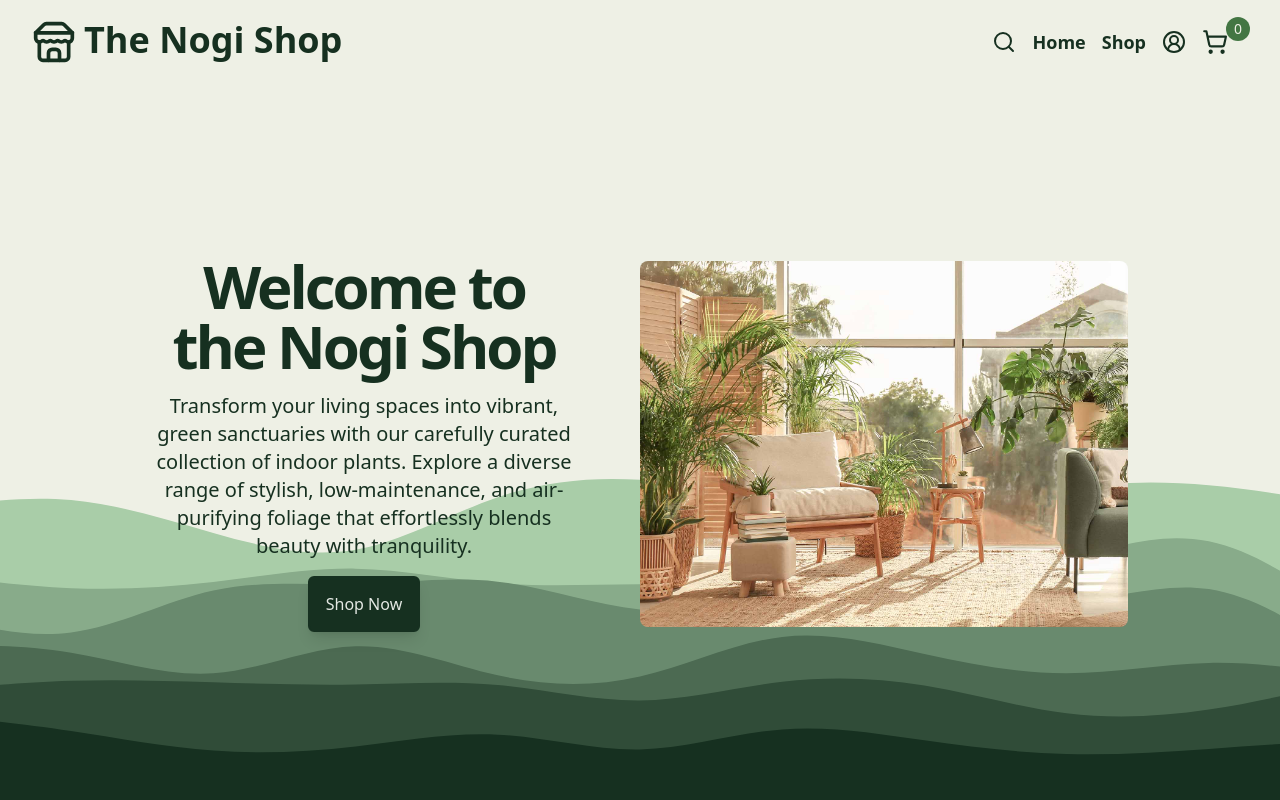
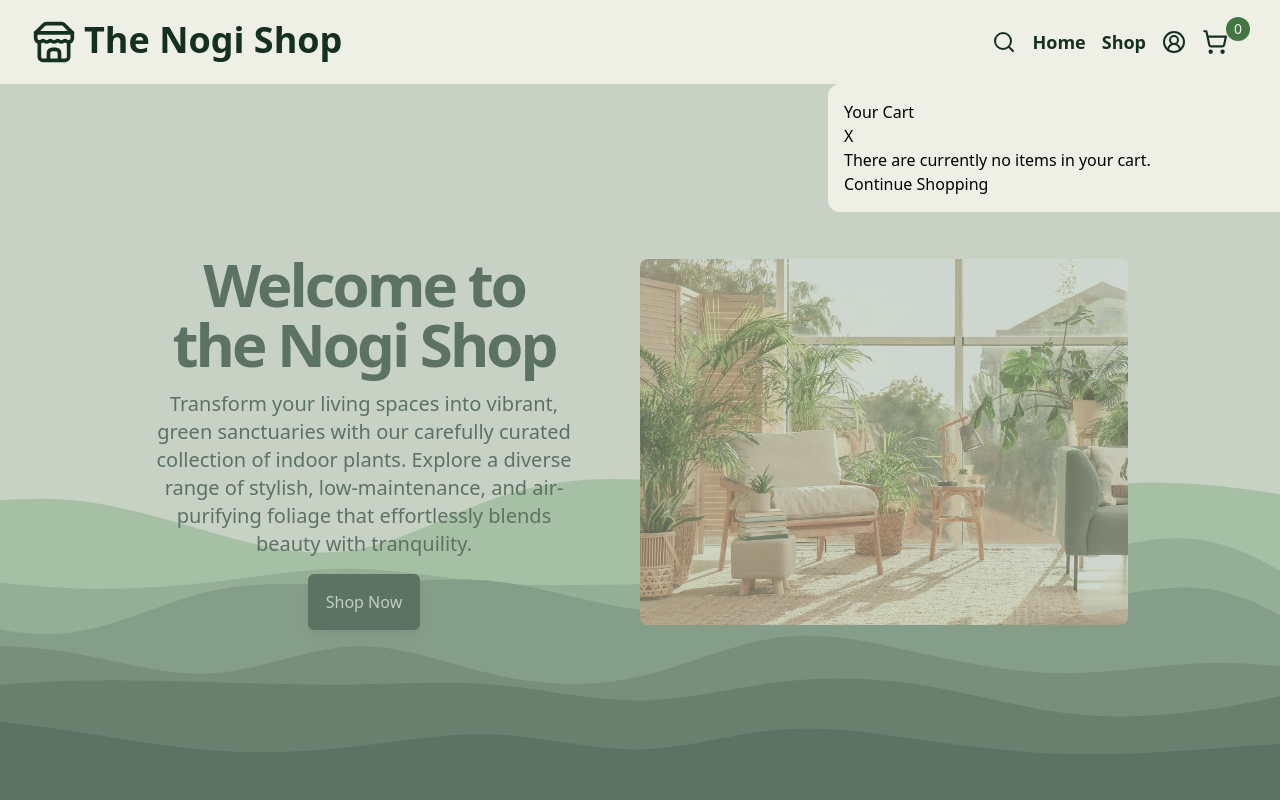
Before and after one commit to Nogiback/Shopping-Cart, a React (Vite) app: page / in a window 1280 px wide. Shown: the top 800 px of the page. Built offline with nearby package versions, Linux system fonts and the light colour scheme; a web font is replaced by a local one.

Commit message:
added addtocart functionality and starting cart component

```diff
--- a/index.html
+++ b/index.html
@@ -12,7 +12,7 @@
     <link rel="stylesheet" href="https://rsms.me/inter/inter.css" />
     <title>The Nogi Shop</title>
   </head>
-  <body class="bg-forest-900">
+  <body class="bg-forest-900 overflow-x-hidden">
     <div id="root"></div>
   </body>
 </html>
--- a/src/App.jsx
+++ b/src/App.jsx
@@ -7,10 +7,11 @@ import Home from './pages/Home';
 import Shop from './pages/Shop';
 import Cart from './components/Cart';
 import NotFound from './pages/NotFound';
+import { v4 as uuidv4 } from 'uuid';
 
 export default function App() {
   const [cart, setCart] = useState([]);
-  const [cartActive, setCartActive] = useState(false);
+  const [cartActive, setCartActive] = useState(true);
 
   function toggleCart() {
     if (!cartActive) {
@@ -20,7 +21,26 @@ export default function App() {
     }
   }
 
-  function addToCart(productName, productImage, price, quantity) {}
+  function addToCart(productName, price, quantity, productImage) {
+    const itemExists = cart.findIndex((item) => item.name === productName);
+
+    if (itemExists !== -1) {
+      const updatedQuantity = cart[itemExists].quantity + quantity;
+      setCart((prevCart) => {
+        prevCart[itemExists].quantity = updatedQuantity;
+        return [...prevCart];
+      });
+    } else {
+      const newItem = {
+        id: uuidv4(),
+        name: productName,
+        price: price,
+        quantity: quantity,
+        img: productImage,
+      };
+      setCart((prevCart) => [...prevCart, newItem]);
+    }
+  }
 
   function removeFromCart(productName, productImage, price, quantity) {}
 
@@ -37,7 +57,7 @@ export default function App() {
           />
           <Route path='*' element={<NotFound />} />
         </Routes>
-        {/* <Cart status={cartActive} toggleCart={toggleCart} cart={cart} /> */}
+        <Cart status={cartActive} toggleCart={toggleCart} cart={cart} />
         <Footer />
       </Router>
     </>
--- a/src/components/Cart.jsx
+++ b/src/components/Cart.jsx
@@ -1,10 +1,57 @@
+import { Link } from 'react-router-dom';
+
 export default function Cart({ status, toggleCart, cart }) {
   function calculateSubtotal() {
     return cart.reduce(
-      (currentTotal, item) => currentPrice + item.price * item.quantity,
+      (currentTotal, item) => currentTotal + item.price * item.quantity,
       0,
     );
   }
 
-  return <div className='h-[calc(100%-80px)]'>Cart</div>;
+  return (
+    <>
+      <div
+        onClick={toggleCart}
+        className={`${
+          status
+            ? 'bg-grey-300 absolute left-0 top-0 h-full w-full opacity-50 transition-all'
+            : 'hidden'
+        }`}
+      ></div>
+      <div
+        className={`bg-white-100 absolute right-0 top-[84px] z-10 h-auto w-[420px] overflow-y-scroll rounded-l-xl p-4 ${
+          status
+            ? 'translate-x-0 transform transition-transform duration-700'
+            : 'translate-x-full transform transition-transform duration-700'
+        }`}
+      >
+        <div>
+          <h2>Your Cart</h2>
+          <button>X</button>
+        </div>
+        {cart.length === 0 ? (
+          <div className=''>
+            <p className=''>There are currently no items in your cart.</p>
+            <Link to='/shop' className=''>
+              Continue Shopping
+            </Link>
+          </div>
+        ) : (
+          <div className=''>
+            {cart.map((item) => {
+              return (
+                <div key={item.id}>
+                  <div>
+                    <img src={item.img} alt={item.name}></img>
+                  </div>
+                </div>
+              );
+            })}
+            <p>Total: ${calculateSubtotal()}</p>
+            <button>Checkout</button>
+          </div>
+        )}
+      </div>
+    </>
+  );
 }
--- a/src/components/NavBar.jsx
+++ b/src/components/NavBar.jsx
@@ -10,7 +10,7 @@ export default function NavBar({ toggleCart, cart }) {
   }
 
   return (
-    <div className='bg-white-100 text-forest-900 dark:bg-forest-900 dark:text-white-200 sticky left-0 right-0 top-0 z-10 flex items-center justify-between px-8 py-5'>
+    <div className='bg-white-100 text-forest-900 dark:bg-forest-900 dark:text-white-200 sticky left-0 right-0 top-0 z-20 flex items-center justify-between px-8 py-5'>
       <Link className='flex text-2xl font-bold sm:text-4xl' to='/'>
         <Store className='mr-2 h-8 w-8 sm:h-11 sm:w-11' /> The Nogi Shop
       </Link>
--- a/src/pages/Home.jsx
+++ b/src/pages/Home.jsx
@@ -4,7 +4,7 @@ import asset1 from '../assets/asset1.jpg';
 export default function Home() {
   return (
     <>
-      <section className='text-forest-900 dark:bg-forest-900 dark:text-white-200 relative flex h-[calc(100%-80px)] w-full justify-center'>
+      <section className='text-forest-900 dark:bg-forest-900 dark:text-white-200 relative flex h-[calc(100%-84px)] w-full justify-center'>
         <div className='container flex items-center justify-center gap-16 px-4 py-40'>
           <div className='flex flex-col items-center space-y-4 text-center'>
             <div className='flex flex-col gap-4'>
--- a/src/pages/NotFound.jsx
+++ b/src/pages/NotFound.jsx
@@ -2,7 +2,7 @@ import { Link } from 'react-router-dom';
 
 export default function NotFound() {
   return (
-    <section className='text-forest-900 dark:bg-forest-900 dark:text-white-200 relative flex h-[calc(100%-80px)] w-full justify-center'>
+    <section className='text-forest-900 dark:bg-forest-900 dark:text-white-200 relative flex h-[calc(100%-84px)] w-full justify-center'>
       <div className='flex flex-col pt-36 text-center'>
         <p className='text-forest-900 text-base font-semibold'>404</p>
         <h1 className='text-forest-900 mt-4 text-3xl font-bold tracking-tight sm:text-5xl'>
--- a/src/pages/ProductPage.jsx
+++ b/src/pages/ProductPage.jsx
@@ -14,7 +14,7 @@ export default function ProductPage({ addToCart }) {
   );
 
   return (
-    <section className='text-forest-900 dark:bg-forest-900 dark:text-white-200 relative flex h-[calc(100%-80px)] w-full justify-center'>
+    <section className='text-forest-900 dark:bg-forest-900 dark:text-white-200 relative flex h-[calc(100%-84px)] w-full justify-center'>
       <div className='bg-white-100 flex flex-col items-center justify-start gap-6 pt-6 md:flex-row md:items-start md:justify-center md:bg-opacity-0 md:pt-12'>
         <div
           className='relative flex h-auto w-[60%] max-w-2xl rounded-lg md:w-[40%]'
```
